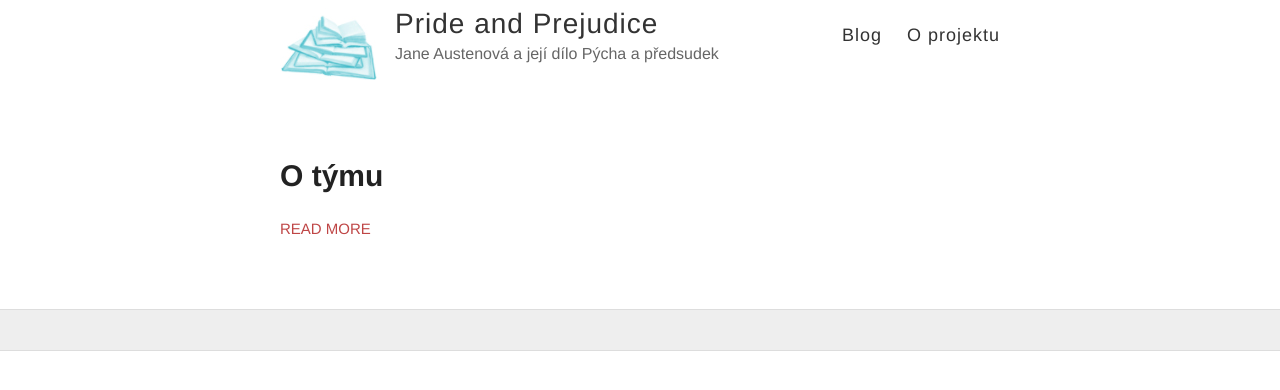
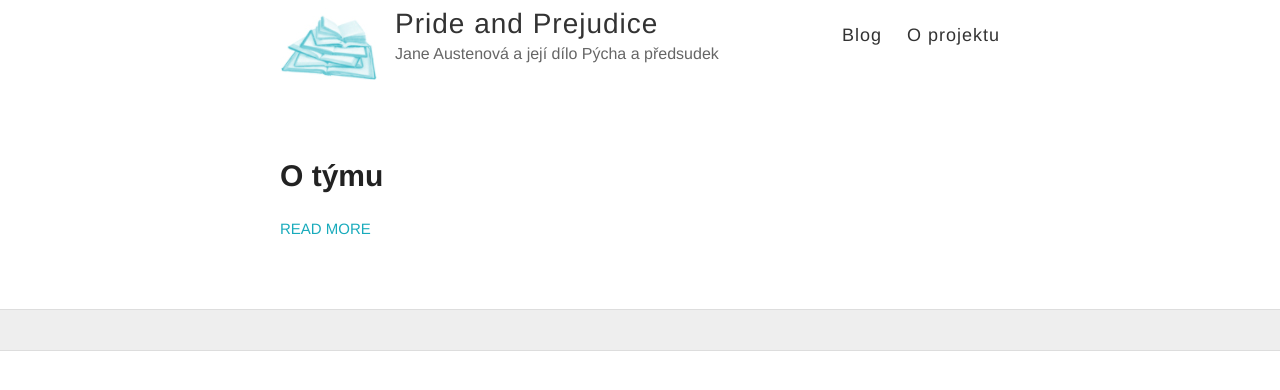
Before and after one commit to JaneAusten-PP/janeausten-pp.github.io, a Jekyll site: the page built from index.html, in a window 1280 px wide. Shown: the top 390 px of the page. Built offline with Jekyll 4.4.1, drawn with Linux system fonts in a browser that asks for light colours.

Commit message:
Blue
Blue = #19abbc

```diff
--- a/_sass/_variables.scss
+++ b/_sass/_variables.scss
@@ -4,7 +4,7 @@
 //
 
 // Colors
-$blue: #bf4646;
+$blue: #19abbc;
 
 // Grays
 $black: #000;
```
